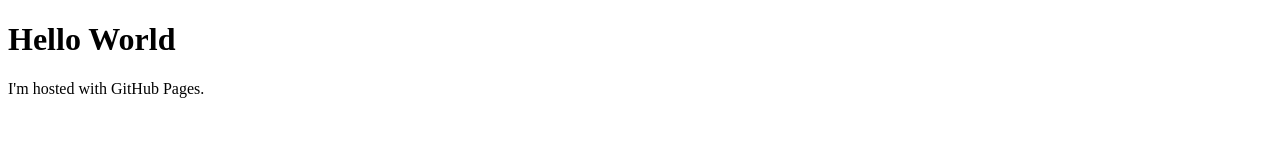
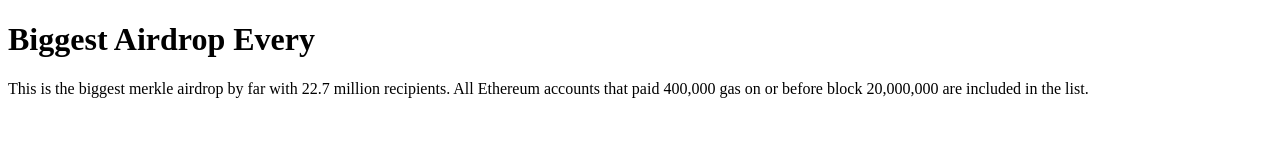
Before and after one commit to leaderlessclub/leaderlessclub.github.io, a plain HTML site: page index.html in a window 1280 px wide. Drawn offline with Linux system fonts and the light colour scheme.

Commit message:
Update index.html

```diff
--- a/index.html
+++ b/index.html
@@ -1,7 +1,10 @@
 <!DOCTYPE html>
 <html>
 <body>
-<h1>Hello World</h1>
-<p>I'm hosted with GitHub Pages.</p>
+<h1>Biggest Airdrop Every</h1>
+<p>This is the biggest merkle airdrop by far with 22.7 million recipients.
+    All Ethereum accounts that paid 400,000 gas on or before
+    block 20,000,000 are included in the list.
+</p>
 </body>
 </html>
```
